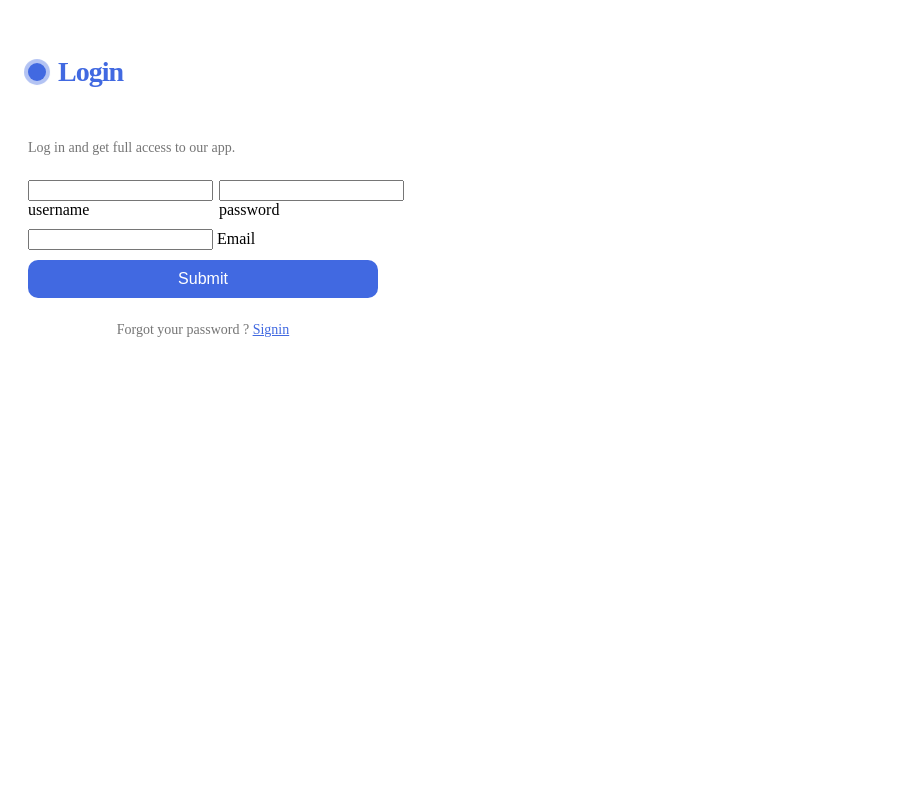
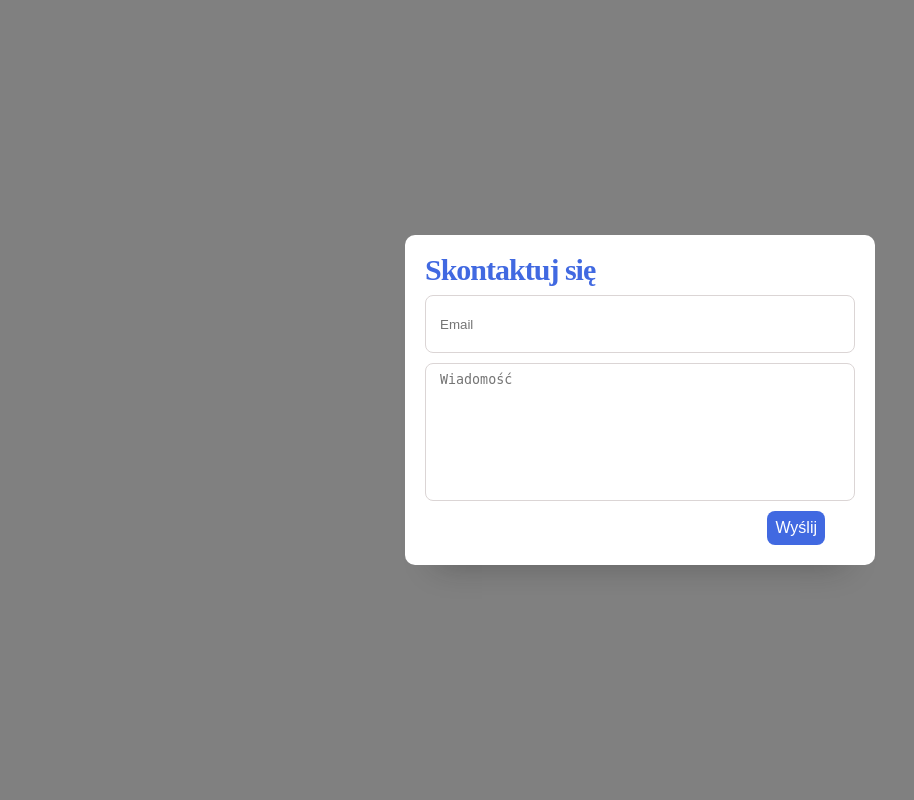
Before and after one commit to XxwojoxX/inz, a PHP site: page /contact.php in a window 1280 px wide. Shown: the whole page, without its empty margins (0-914 px from the left). Run offline with PHP 8.4, Linux system fonts and the light colour scheme.

Commit message:
poprawa formularzy

```diff
--- a/contact.php
+++ b/contact.php
@@ -7,33 +7,18 @@
 <head>
     <meta charset="UTF-8">
     <meta name="viewport" content="width=device-width, initial-scale=1.0">
-    <link rel="stylesheet" href="styles/form.css">
-    <link rel="stylesheet" href="styles/media.css">
+    <link rel="stylesheet" href="styles/index.css">
+    <link rel="stylesheet" href="style/media.css">
+    <link rel="stylesheet" href="styles/contact.css">
     <title>Document</title>
 </head>
 <body>
     <form class="form">
-        <p class="title">Login </p>
-        <p class="message">Log in and get full access to our app. </p>
-            <div class="flex">
-            <label>
-                <input required="" placeholder="" type="text" class="login">
-                <span>username</span>
-            </label>
+        <div class="title">Skontaktuj się</div>
+        <input type="text" placeholder="Email" class="input">
+        <textarea placeholder="Wiadomość"></textarea>
 
-            <label>
-                <input required="" placeholder="" type="text" class="haslo">
-                <span>password</span>
-            </label>
-        </div>
-
-        <label>
-            <input required="" placeholder="" type="email" class="email">
-            <span>Email</span>
-        </label>
-
-        <button class="submit">Submit</button>
-        <p class="signin">Forgot your password ? <a href="login.html">Signin</a> </p>
+        <button>Wyślij</button>
     </form>
 </body>
 </html>
--- a/footer.html
+++ /dev/null
@@ -1 +0,0 @@
-to wstawiac ajaxem
--- a/navbar.html
+++ /dev/null
@@ -1 +0,0 @@
-to wstawiac ajaxem
--- /dev/null
+++ b/styles/contact.css
@@ -0,0 +1,66 @@
+html, body {
+    height: 100%;
+    margin: 0;
+    padding: 0;
+    background-color: grey;
+    display: flex;
+    justify-content: center;
+    align-items: center;
+  }
+
+.form {
+    position: relative;
+    display: flex;
+    align-items: flex-start;
+    flex-direction: column;
+    gap: 10px;
+    width: 400px;
+    background-color: white;
+    padding: 20px;
+    padding-right: 50px;
+    border-radius: 10px;
+    box-shadow: 0 30px 30px -30px rgba(27, 26, 26, 0.315);
+  }
+
+  .form .title {
+    color: royalblue;
+    font-size: 30px;
+    font-weight: 600;
+    letter-spacing: -1px;
+    line-height: 30px;
+    display: flex;
+    align-items: center;
+    justify-content: center;
+  }
+
+  .form input {
+    outline: 0;
+    border: 1px solid rgb(219, 213, 213);
+    padding: 8px 14px;
+    border-radius: 8px;
+    width: 100%;
+    height: 40px;
+  }
+
+  .form textarea {
+    border-radius: 8px;
+    height: 120px;
+    width: 100%;
+    resize: none;
+    outline: 0;
+    padding: 8px 14px;
+    border: 1px solid rgb(219, 213, 213);
+  }
+
+  .form button {
+    align-self: flex-end;
+    padding: 8px;
+    outline: 0;
+    border: 0;
+    border-radius: 8px;
+    font-size: 16px;
+    font-weight: 500;
+    background-color: royalblue;
+    color: #fff;
+    cursor: pointer;
+  }
--- a/styles/index.css
+++ b/styles/index.css
@@ -3,7 +3,6 @@
   margin: 0;
   padding: 0;
   font-size: 16px;
-  background-image: url("../images/3.png");
 }
 
 .site-container {
```
